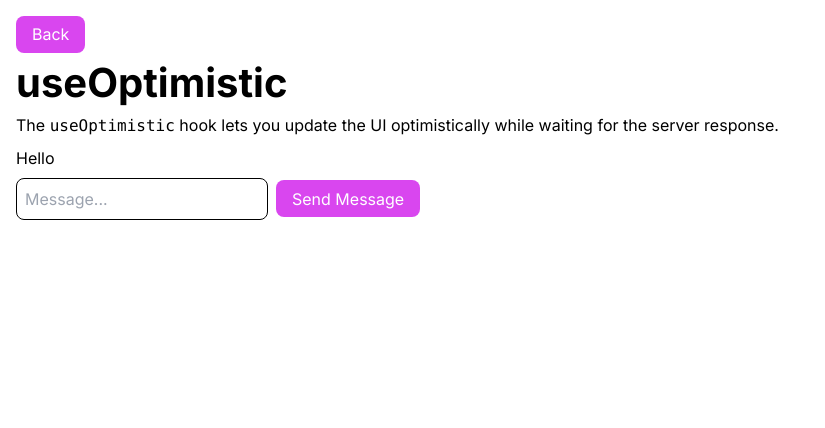
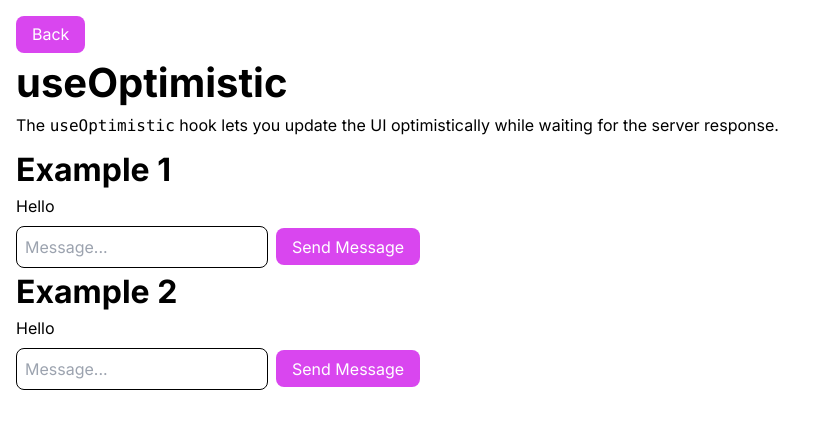
Before and after one commit to emanuelefavero/react-19, a Next.js app: page /use-optimistic in a window 1280 px wide. Shown: the top 428 px of the page, without its empty margins (0-825 px from the left). Built offline with nearby package versions, Linux system fonts and the light colour scheme.

Commit message:
add use-optimistic example 2

```diff
--- a/app/use-optimistic/Example1.js
+++ b/app/use-optimistic/Example1.js
@@ -26,6 +26,7 @@ function Messages({ messages, sendMessageToServer }) {
 
   return (
     <>
+      <h2>Example 1</h2>
       {optimisticMessages.map((message, index) => (
         <div key={index}>
           {message.text}
--- /dev/null
+++ b/app/use-optimistic/Example2.js
@@ -0,0 +1,36 @@
+import { useOptimistic, useState } from 'react'
+import { deliverMessage } from '@/app/actions.js'
+
+export default function Component() {
+  // This data could be fetched from the server
+  const [message, setMessage] = useState('Hello')
+
+  // Set the initial optimistic message
+  const [optimisticMessage, setOptimisticMessage] = useOptimistic(message)
+
+  const action = async (formData) => {
+    // Optimistically update the UI with the message
+    setOptimisticMessage(formData.get('message'))
+
+    // Send the message to the server and update the UI with the response
+    await deliverMessage(formData.get('message'))
+    setMessage(formData.get('message'))
+  }
+
+  return (
+    <>
+      <h2>Example 2</h2>
+
+      <p className='mb-2'>{optimisticMessage}</p>
+      <form action={action}>
+        <input
+          type='text'
+          name='message'
+          placeholder='Message...'
+          className='mr-2'
+        />
+        <button type='submit'>Send Message</button>
+      </form>
+    </>
+  )
+}
--- a/app/use-optimistic/page.js
+++ b/app/use-optimistic/page.js
@@ -1,6 +1,7 @@
 'use client'
 
 import Example1 from './Example1.js'
+import Example2 from './Example2.js'
 
 export default function Page() {
   return (
@@ -13,6 +14,7 @@ export default function Page() {
       </p>
 
       <Example1 />
+      <Example2 />
     </>
   )
 }
```
